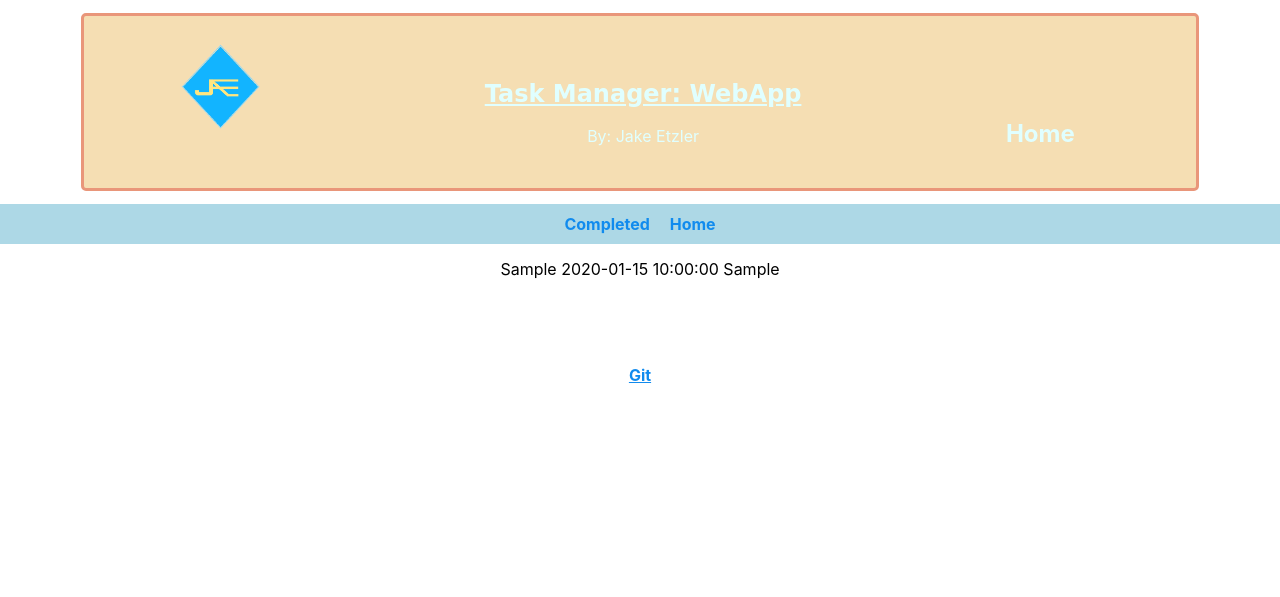
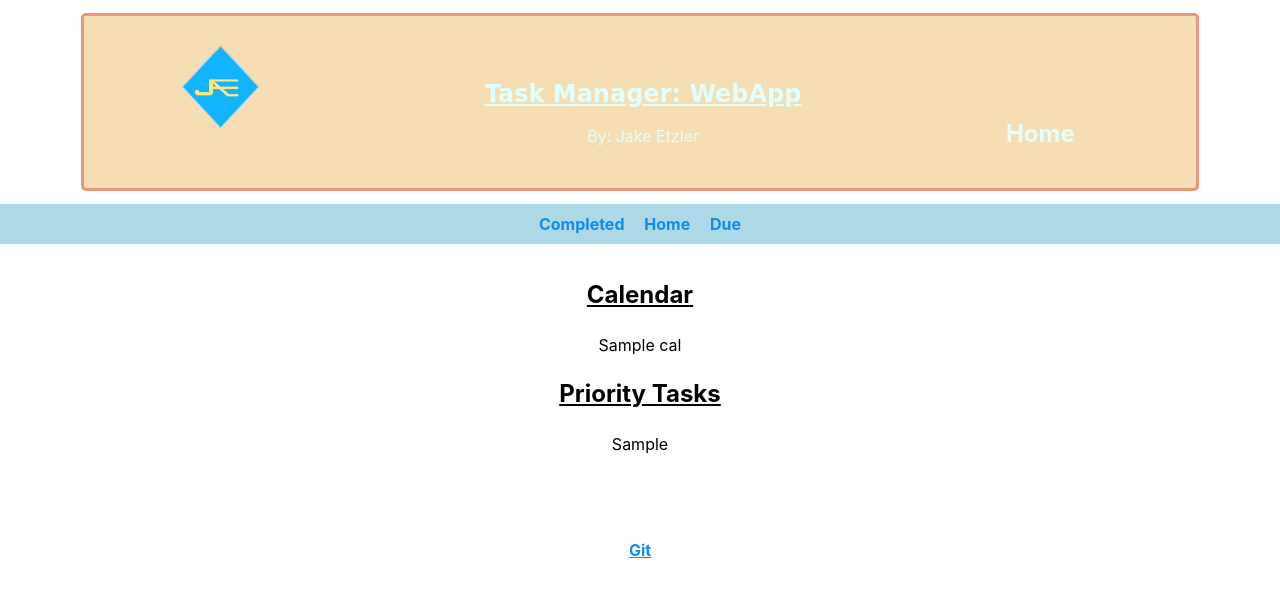
Before and after one commit to jakeaetzler/task-manager-web, a Flask app: template templates/index.html in a window 1280 px wide. Shown: the top 597 px of the page. Run offline with Flask 2, Linux system fonts and the light colour scheme; the template is opened without the code that fills it: most values are stand-ins (such as "Sample title", 1, 10 or a date in 2020); parts of the project's set-up code (start-up, migrations or seed data) failed here and were passed over.

Commit message:
Update: Added calendar, updated README

```diff
--- a/app.py
+++ b/app.py
@@ -1,7 +1,7 @@
 from flask import Flask, render_template, redirect, url_for
 
 import tasks
-from tasks import *
+
 
 app = Flask(__name__)
 
@@ -10,9 +10,13 @@ tm = tasks.TasksModel()
 @app.route('/')
 def hello_world():
     return render_template('index.html', all_table=tm.getAllTable(), due_table=tm.getDueTable(),
-                           pri_table=tm.getPriTable())
+                           pri_table=tm.getPriTable(), cal=tasks.getcalendar())
 
 
 @app.route('/completed', methods=['GET', 'POST'])
 def completed():
     return render_template('completed.html', comp_table=tm.getCompTable())
+
+@app.route('/due', methods=['GET', 'POST'])
+def due():
+    return render_template('due.html', due_table=tm.getDueTable())
--- a/templates/index.html
+++ b/templates/index.html
@@ -34,14 +34,20 @@
         <ul>
             <li><a href="{{ url_for('completed') }}">Completed</a></li>
             <li><a href="/">Home</a></li>
+            <li><a href="{{ url_for('due') }}">Due</a></li>
         </ul>
     </nav>
 
 
     <main>
-        {{ all_table }}
-        {{ due_table }}
-        {{ pri_table }}
+        <div class="main_div" id="calendar">
+            <h2><u>Calendar</u></h2>
+            {{ cal | safe }}
+        </div>
+        <div class="main_div" id="pri_tasks">
+            <h2><u>Priority Tasks</u></h2>
+            {{ pri_table }}
+        </div>
     </main>
 
 
```
Also changed, not shown: tasks.py (+29 -6 lines), README.md.
